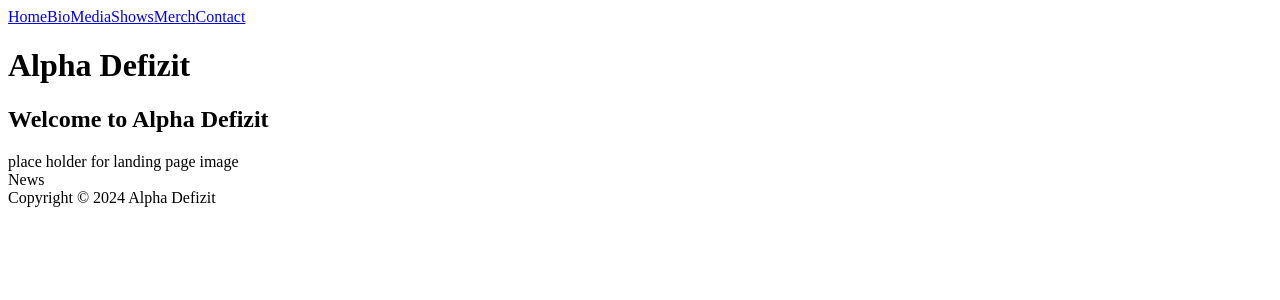
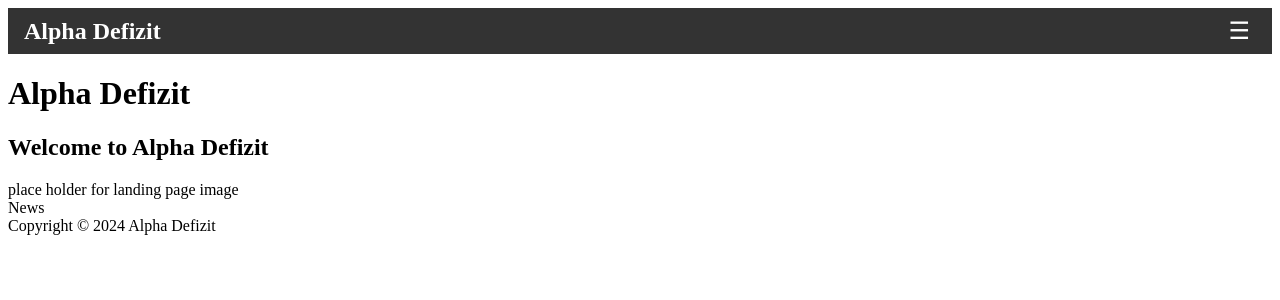
Before and after one commit to Draikth/alpha_deficit, a Next.js app: page / in a window 1280 px wide. Shown: the top 300 px of the page. Built offline with nearby package versions, Linux system fonts and the light colour scheme.

Commit message:
Add navbar but still wrong lrg scrn display

```diff
--- a/app/layout.tsx
+++ b/app/layout.tsx
@@ -1,6 +1,6 @@
 import type { Metadata } from 'next';
 import localFont from 'next/font/local';
-import Link from 'next/link';
+import Navbar from './nav-menu/navbar';
 
 const geistSans = localFont({
   src: './fonts/GeistVF.woff',
@@ -30,7 +30,8 @@ export default function RootLayout({
     <html lang="en">
       <body className={`${geistSans.variable} ${geistMono.variable}`}>
         <header>
-          <nav>
+          <div>
+            {/* <nav>
               <div>
                 <Link href="/">Home</Link>
                 <Link href="/bio">Bio</Link>
@@ -39,7 +40,9 @@ export default function RootLayout({
                 <Link href="/merch">Merch</Link>
                 <Link href="/media">Contact</Link>
               </div>
-          </nav>
+            </nav> */}
+            <Navbar />
+          </div>
         </header>
         {children}
         <footer>Copyright © 2024 Alpha Defizit</footer>
--- /dev/null
+++ b/app/nav-menu/navbar.scss
@@ -0,0 +1,100 @@
+@use 'sass:color';
+
+// Variables for reusability
+$navbar-bg: #333;
+$navbar-text-color: #fff;
+$link-hover-bg: #555;
+$border-color: #444;
+
+//Navbar styles
+.navbar {
+  background-color: $navbar-bg;
+  color: $navbar-text-color;
+  padding: 0.5rem 1rem;
+
+  .navbar-container {
+    display: flex;
+    justify-content: space-between;
+    align-items: center;
+    position: relative;
+  }
+
+  .brand {
+    a {
+      text-decoration: none;
+      font-size: 1.5rem;
+      color: $navbar-text-color;
+      font-weight: bold;
+    }
+  }
+
+  .menu-button {
+    background: none;
+    border: none;
+    color: $navbar-text-color;
+    font-size: 1.5rem;
+    cursor: pointer;
+    display: block;
+
+    &:hover {
+      color: color.adjust($navbar-text-color, $lightness: 10%);
+    }
+  }
+
+  .menu-links {
+    display: none;
+    gap: 1rem;
+
+    &.show {
+      display: flex;
+    }
+
+    .nav-link {
+      text-decoration: none;
+      color: $navbar-text-color;
+      padding: 0.5rem;
+
+      &:hover {
+        background-color: $link-hover-bg;
+        border-radius: 4px;
+      }
+    }
+  }
+}
+
+// Responsive
+
+@media (max-width: 768px) {
+  .menu-links {
+    flex-direction: column; // stack links vertically
+    position: absolute;
+    top: 100%;
+    left: 0;
+    right: 0;
+    background-color: $navbar-bg;
+    padding: 1rem;
+    z-index: 1000;
+    border-top: 1px solid $border-color;
+
+    .nav-link {
+      padding: 1rem 0;
+      border-bottom: 1px solid $border-color;
+
+      &:last-child {
+        border-bottom: none; // no border on last link
+      }
+    }
+  }
+}
+
+@media (min-width: 769px) {
+  .menu-links {
+    display: none;
+    flex-direction: row;
+    gap: 1rem;
+
+    &.show {
+      display: flex;
+    }
+  }
+}
--- /dev/null
+++ b/app/nav-menu/navbar.tsx
@@ -0,0 +1,48 @@
+'use client';
+
+import './navbar.scss';
+import Link from 'next/link';
+import { useState } from 'react';
+
+export default function Navbar() {
+  const [isOpen, setIsOpen] = useState(false);
+
+  return (
+    <nav className="navbar">
+      <div className="navbar-container">
+        <div className="brand">
+          <Link href="/">Alpha Defizit</Link>
+        </div>
+
+        <button
+          className="menu-button"
+          onClick={() => setIsOpen(!isOpen)}
+          aria-label="Toggle Menu"
+        >
+          ☰
+        </button>
+
+        <div className={`menu-links ${isOpen ? 'show' : ''}`}>
+          <Link href="/" className="nav-link">
+            Home
+          </Link>
+          <Link href="/bio" className="nav-link">
+            Bio
+          </Link>
+          <Link href="/media" className="nav-link">
+            Media
+          </Link>
+          <Link href="/shows" className="nav-link">
+            Shows
+          </Link>
+          <Link href="/merch" className="nav-link">
+            Merch
+          </Link>
+          <Link href="/contact" className="nav-link">
+            Contact
+          </Link>
+        </div>
+      </div>
+    </nav>
+  );
+}
--- a/package.json
+++ b/package.json
@@ -13,7 +13,7 @@
     "next": "15.0.0-canary.171",
     "react": "19.0.0-rc-5d19e1c8-20240923",
     "react-dom": "19.0.0-rc-5d19e1c8-20240923",
-    "sass": "^1.82.0"
+    "sass": "^1.83.0"
   },
   "devDependencies": {
     "@types/node": "^20",
```
Also changed, not shown: 1 other file (tests, documents, lock files or other folders). Lines whose indentation alone changed are shown as unchanged.
